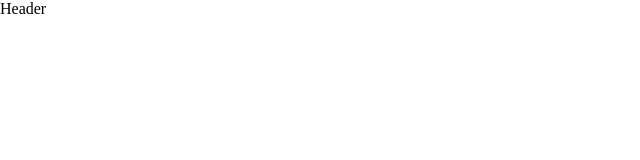
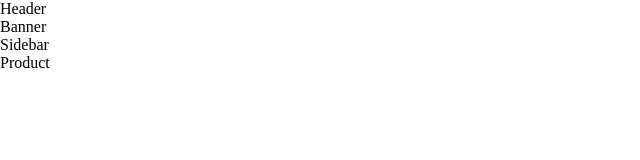
Before and after one commit to WildCodeSchool/2022-09-JS-Paris-project-2-DyingPlants, a React (Vite) app in the folder frontend/: page /e-commerce in a window 1280 px wide. Shown: the top 160 px of the page, without its empty margins (0-640 px from the left). Built offline with nearby package versions, Linux system fonts and the light colour scheme.

Commit message:
add components inside content and add asset

```diff
--- /dev/null
+++ b/frontend/src/pages/ECommerce/Banner.jsx
@@ -0,0 +1,9 @@
+import React from "react";
+import "./Banner.css";
+
+export default function Banner() {
+    return (
+        <div>
+            Banner
+        </div>);
+}
--- /dev/null
+++ b/frontend/src/pages/ECommerce/Content.jsx
@@ -0,0 +1,14 @@
+import React from "react";
+import "./Content.css";
+import Banner from "./Banner";
+import Sidebar from "./Sidebar";
+import Product from "./Product";
+
+export default function Content() {
+    return (
+        <div>
+            <Banner />
+            <Sidebar />
+            <Product />
+        </div>);
+}
--- a/frontend/src/pages/ECommerce/ECommerce.jsx
+++ b/frontend/src/pages/ECommerce/ECommerce.jsx
@@ -1,10 +1,12 @@
 import React from "react";
 import "./ECommerce.css";
 import Header from "./Header";
+import Content from "./Content";
 
 export default function ECommerce() {
   return (
     <div>
       <Header />
+      <Content />
     </div>);
 }
--- /dev/null
+++ b/frontend/src/pages/ECommerce/Product.jsx
@@ -0,0 +1,9 @@
+import React from "react";
+import "./Product.css";
+
+export default function Product() {
+    return (
+        <div>
+            Product
+        </div>);
+}
--- /dev/null
+++ b/frontend/src/pages/ECommerce/Sidebar.jsx
@@ -0,0 +1,9 @@
+import React from "react";
+import "./Sidebar.css";
+
+export default function Sidebar() {
+    return (
+        <div>
+            Sidebar
+        </div>);
+}
```
Also changed, not shown: frontend/src/assets/ecommerce/img-sidebar.png (added), frontend/src/pages/ECommerce/Banner.css (added), frontend/src/pages/ECommerce/Content.css (added), frontend/src/pages/ECommerce/Product.css (added), frontend/src/pages/ECommerce/Sidebar.css (added).
